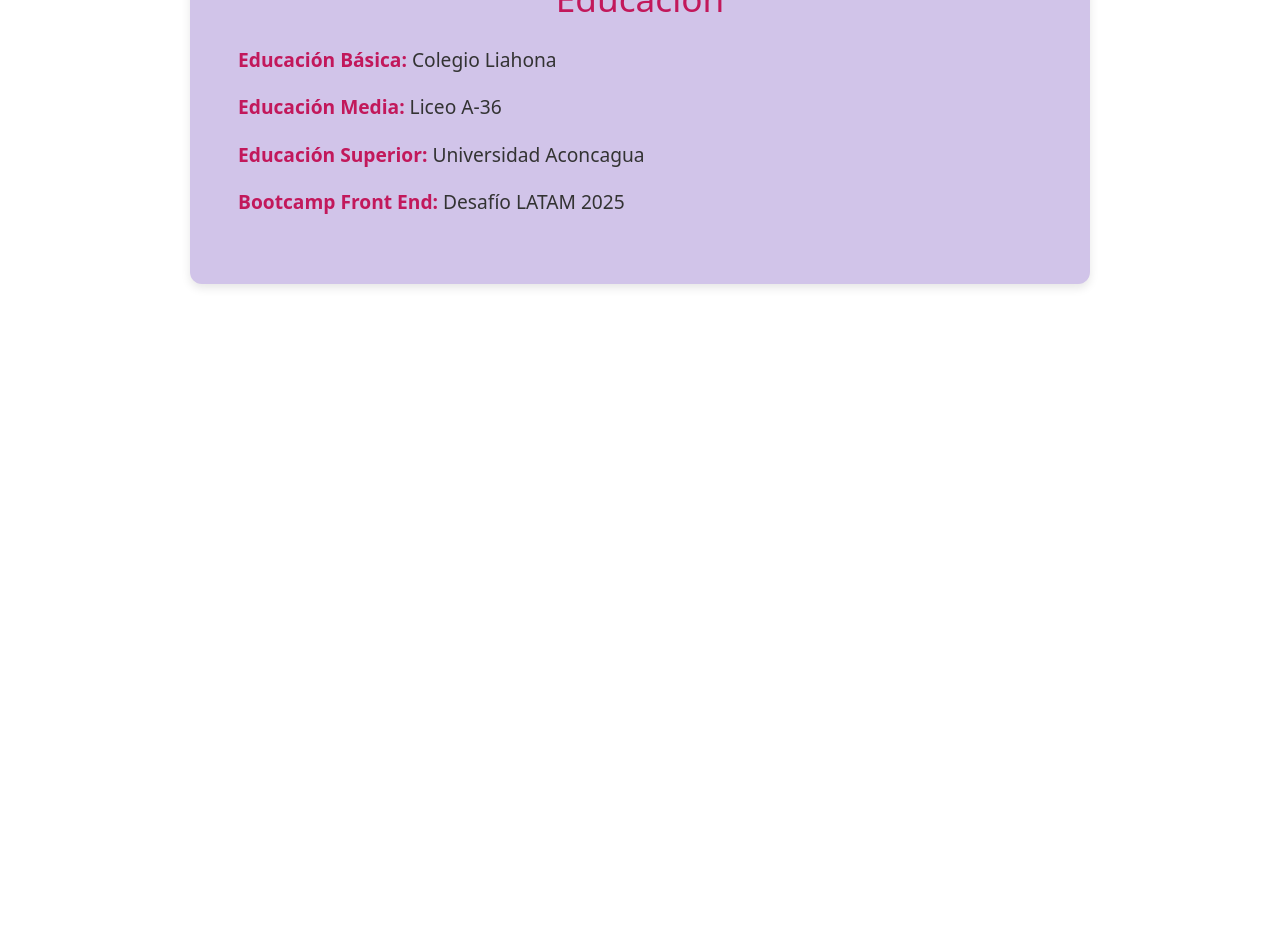
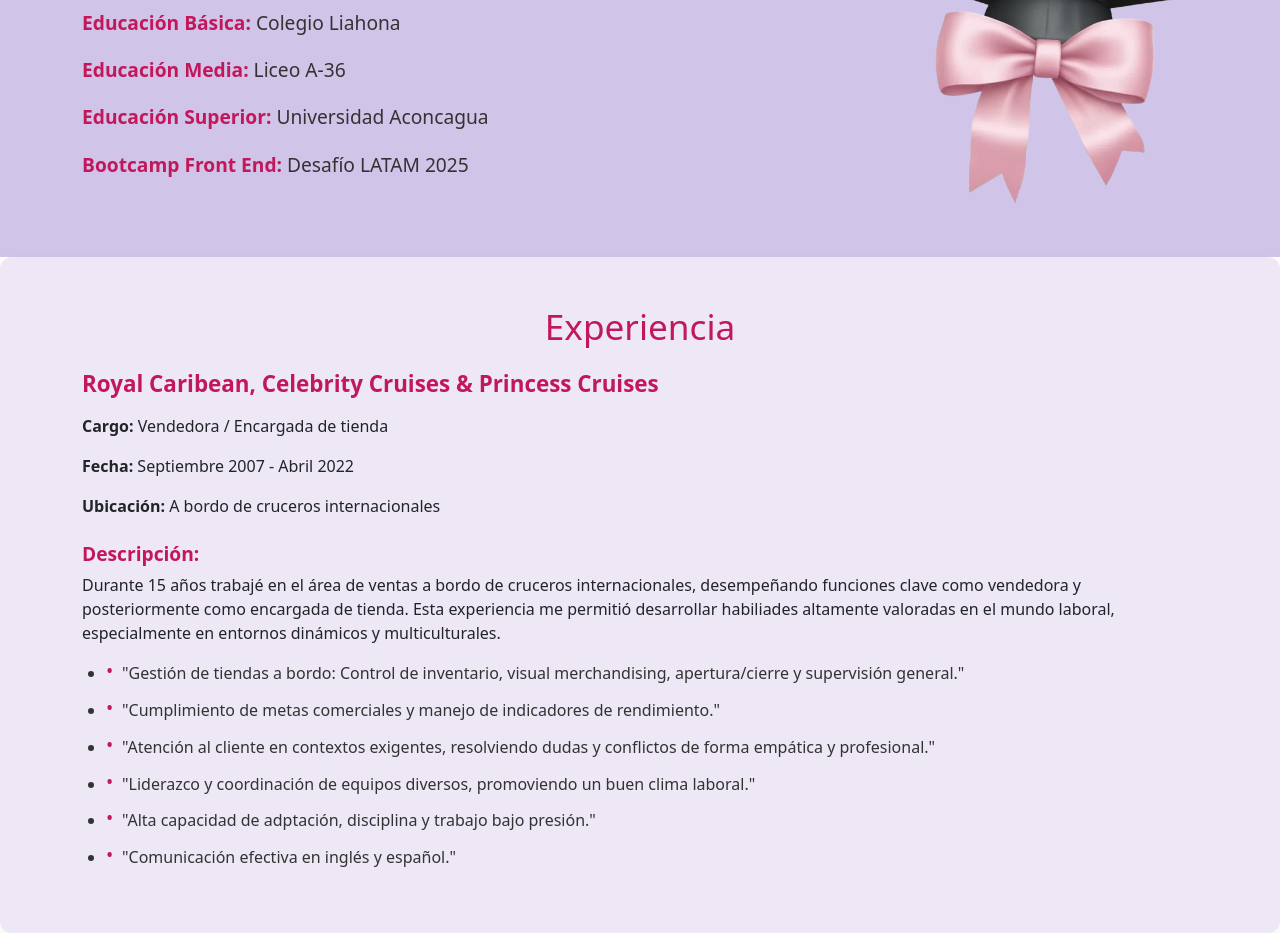
Before and after one commit to ElisaOrtiz589/PortafolioDeElisaOrtiz, a plain HTML site: page index.html in a window 1280 px wide. Shown: the part 728-1661 px from the top of the page. Before the commit the page ends 1060 px from the top, so only its background shows below. Drawn offline with nearby package versions, Linux system fonts and the light colour scheme.

Commit message:
Implementación sección experiencia

```diff
--- a/assets/css/estilos.css
+++ b/assets/css/estilos.css
@@ -3,6 +3,7 @@
   --rosa-oscuro: #C2185B;
   --rosa-claro: #FDECF2;
   --lavanda: #D1C4E9;
+  --lavanda-claro: #EDE7F6;
   --gris-claro: #F5F5F5;
   --gris-oscuro: #333333;
   --rosa-suave: #F48FB1;
@@ -77,10 +78,6 @@
 .educacion {
   background-color: var(--lavanda);
   padding: 3rem;
-  border-radius: 12px;
-  width: 100%;
-  max-width: 900px;
-  box-shadow: 0px 4px 10px rgba(0, 0, 0, 0.1);
 }
 
 .seccion-titulo {
@@ -106,3 +103,56 @@
 .educacion-lista strong {
   color: var(--rosa-oscuro);
 }
+
+/* Estilos para la imagen del birrete */
+.Birrete img {
+  width: 300px; /* Ajusta este valor a tu gusto */
+}
+
+/* Ajuste para el título dentro de la sección educación */
+.educacion .seccion-titulo {
+  text-align: left;
+}
+
+/* Sección Experiencia */
+.seccion-experiencia {
+  background-color: var(--lavanda-claro); /* #EDE7F6 */
+  padding: 4rem 2rem;
+  border-radius: 12px;
+  box-shadow: 0px 4px 12px rgba(0, 0, 0, 0.05);
+}
+
+.experiencia-empresas {
+  font-size: 1.4rem;
+  color: var(--rosa-oscuro);
+  font-weight: bold;
+  margin-bottom: 1rem;
+}
+
+.experiencia-descripcion {
+  font-size: 1.2rem;
+  font-weight: 600;
+  color: var(--rosa-oscuro);
+  margin-top: 1.5rem;
+}
+
+.experiencia-lista {
+  margin-top: 1rem;
+  padding-left: 1.5rem;
+}
+
+.experiencia-lista li {
+  margin-bottom: 0.8rem;
+  position: relative;
+  padding-left: 1rem;
+  color: var(--gris-oscuro);
+}
+
+.experiencia-lista li::before {
+  content: "•";
+  position: absolute;
+  left: 0;
+  color: var(--rosa-oscuro);
+  font-size: 1.2rem;
+  line-height: 1;
+}
--- a/index.html
+++ b/index.html
@@ -36,13 +36,13 @@
         <div class="collapse navbar-collapse" id="navbarSupportedContent">
           <ul class="navbar-nav ms-auto mb-2 mb-lg-0 fs-4">
             <li class="nav-item">
-                  <a class="nav-link" href="#">Acerca de mi</a>
+              <a class="nav-link" href="#hero">Acerca de mi</a>
             </li>
             <li class="nav-item">
-                  <a class="nav-link" href="#">Educación</a>
+              <a class="nav-link" href="#educacion">Educación</a>
             </li>
             <li class="nav-item">
-                  <a class="nav-link" href="#">Experiencia</a>
+              <a class="nav-link" href="#experiencia">Experiencia</a>
             </li>
             <li class="nav-item">
               <a class="nav-link" href="#">Proyectos</a>
@@ -57,14 +57,12 @@
         </div>
       </div>
     </nav>
-
-
   </header>
 
     <!-- Main -->
   <main>
     <!-- Presentación: Sección Hero -->
-  <section class="hero d-flex flex-column justify-content-center align-items-center">
+    <section id="hero" class="hero d-flex flex-column justify-content-center align-items-center">
       <div class="hero-principal">
 
         <img class="hero-imagen-desarrollador d-block mx-auto"  src="./assets/imagenes/miFoto.jpg" alt="Foto de Elisa Ortiz">
@@ -89,7 +87,8 @@
     </section>
 
     <!-- Educación -->
-  <section id="educacion" class="educacion seccion-oscura my-5 mx-auto">
+    <section id="educacion" class="educacion seccion-oscura py-5">
+      <div class="container d-flex justify-content-between align-items-center">
         <div class="contenedor-educacion">
           <h2 class="seccion-titulo ">Educación</h2>
 
@@ -98,12 +97,36 @@
             <li><strong>Educación Media:</strong> Liceo A-36</li>
             <li><strong>Educación Superior:</strong> Universidad Aconcagua</li>
             <li><strong>Bootcamp Front End:</strong> Desafío LATAM 2025</li>
-
           </ul>
+        </div>
+        <div class="Birrete">
+          <img src="./assets/imagenes/birrete2.png" alt="Birrete" class="img-fluid">
+        </div>
       </div>
     </section>
 
     <!-- Experiencia -->
+    <section id="experiencia" class="experiencia seccion-experiencia py-5">
+      <div class="container d-flex justify-content-between align-items-center">
+        <div class="contenedor-experiencia">
+          <h2 class="seccion-titulo ">Experiencia</h2>
+          <h3 class="experiencia-empresas"> Royal Caribean, Celebrity Cruises & Princess Cruises</h3>
+          <p><strong>Cargo:</strong> Vendedora / Encargada de tienda</p>
+          <p><strong>Fecha:</strong> Septiembre 2007 - Abril 2022</p>
+          <p><strong>Ubicación:</strong> A bordo de cruceros internacionales</p>
+          <h3 class="experiencia-descripcion">Descripción:</h3>
+          <p>Durante 15 años trabajé en el área de ventas a bordo de cruceros internacionales, desempeñando funciones clave como vendedora y posteriormente como encargada de tienda. Esta experiencia me permitió desarrollar habiliades altamente valoradas en el mundo laboral, especialmente en entornos dinámicos y multiculturales.</p>
+          <ul class="experiencia-lista">
+            <li>"Gestión de tiendas a bordo: Control de inventario, visual merchandising, apertura/cierre y supervisión general."</li>
+            <li>"Cumplimiento de metas comerciales y manejo de indicadores de rendimiento."</li>
+            <li>"Atención al cliente en contextos exigentes, resolviendo dudas y conflictos de forma empática y profesional."</li>
+            <li>"Liderazco y coordinación de equipos diversos, promoviendo un buen clima laboral."</li>
+            <li>"Alta capacidad de adptación, disciplina y trabajo bajo presión."</li>
+            <li>"Comunicación efectiva en inglés y español."</li>
+          </ul>
+        </div>
+      </div>
+    </section>
 
         <!-- Proyectos -->
 
```
Also changed, not shown: assets/imagenes/birrete1.png (renamed from assets/imagenes/birrete_rosa.png), assets/imagenes/birrete2.png (added). Lines whose indentation alone changed are shown as unchanged.
